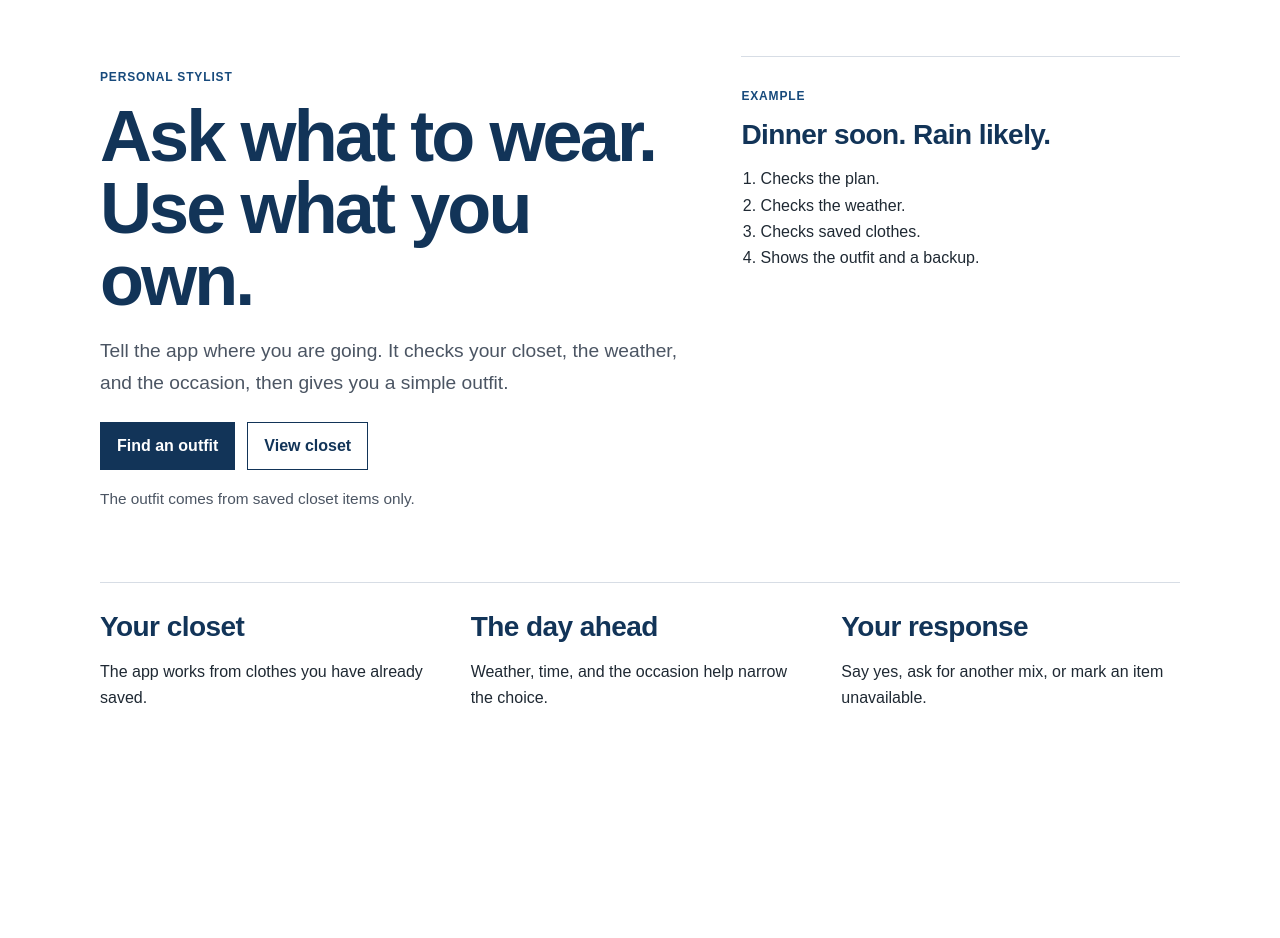
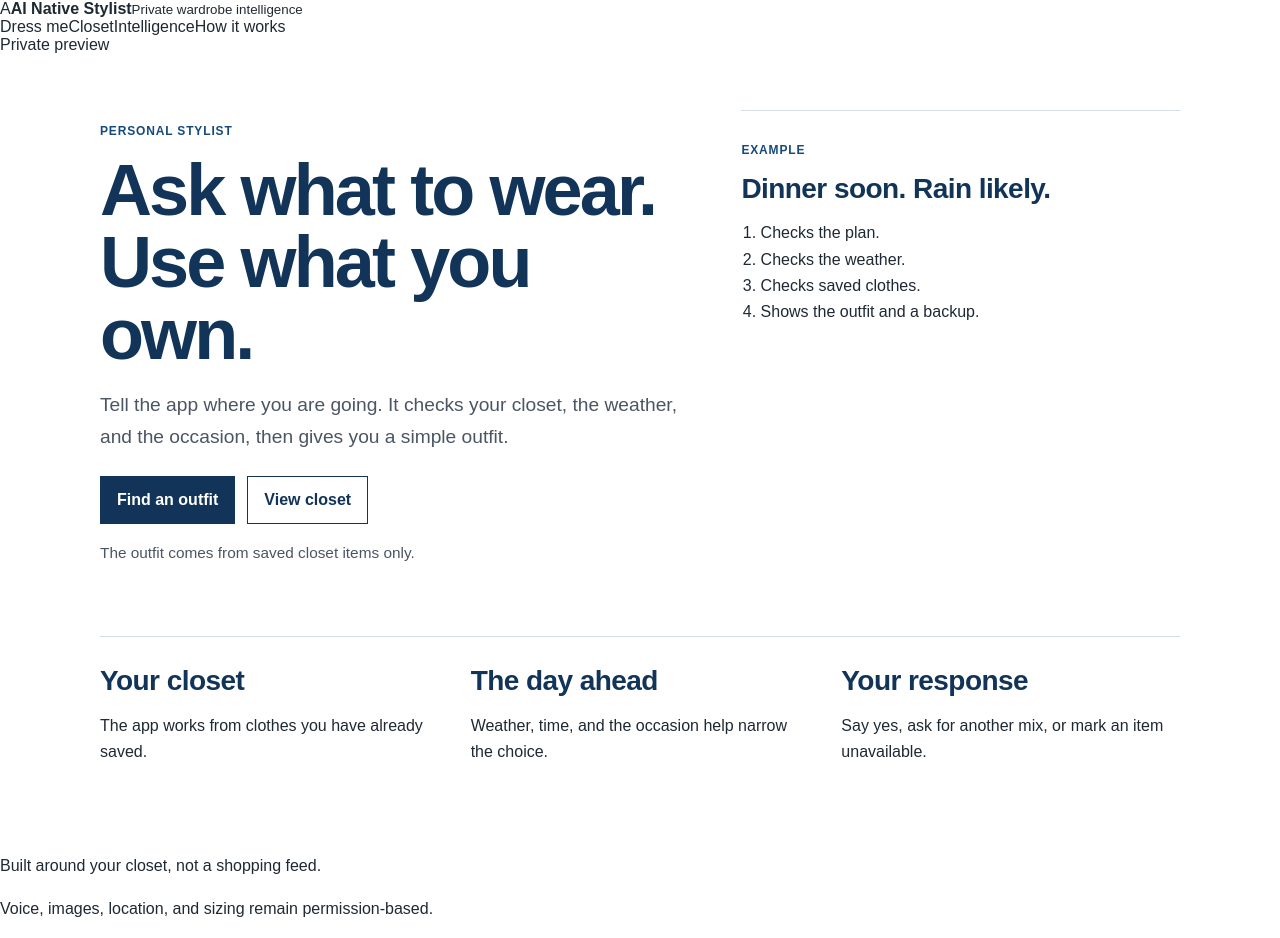
Before and after one commit to drolu-cmyk/ai-native-personal-stylist, a Next.js app in the folder apps/web/: page / in a window 1280 px wide. Before the commit the page ends 800 px from the top, so only its background shows below. Built offline with nearby package versions, Linux system fonts and the light colour scheme.

Commit message:
Redesign global app shell and navigation

```diff
--- a/apps/web/app/layout.tsx
+++ b/apps/web/app/layout.tsx
@@ -1,10 +1,50 @@
 import './styles.css';
+import type { Metadata } from 'next';
+import Link from 'next/link';
 import type { ReactNode } from 'react';
+
+export const metadata: Metadata = {
+  title: {
+    default: 'AI Native Stylist',
+    template: '%s | AI Native Stylist'
+  },
+  description: 'A private wardrobe assistant that recommends outfits from clothes you already own.'
+};
+
+const navigation = [
+  { href: '/voice', label: 'Dress me' },
+  { href: '/closet', label: 'Closet' },
+  { href: '/intelligence', label: 'Intelligence' },
+  { href: '/how-it-works', label: 'How it works' }
+];
 
 export default function RootLayout({ children }: { children: ReactNode }) {
   return (
     <html lang="en">
-      <body>{children}</body>
+      <body>
+        <div className="app-frame">
+          <header className="site-header">
+            <Link className="brand" href="/" aria-label="AI Native Stylist home">
+              <span className="brand-mark" aria-hidden="true">A</span>
+              <span>
+                <strong>AI Native Stylist</strong>
+                <small>Private wardrobe intelligence</small>
+              </span>
+            </Link>
+            <nav className="site-nav" aria-label="Primary navigation">
+              {navigation.map((item) => (
+                <Link href={item.href} key={item.href}>{item.label}</Link>
+              ))}
+            </nav>
+            <span className="beta-pill">Private preview</span>
+          </header>
+          {children}
+          <footer className="site-footer">
+            <p>Built around your closet, not a shopping feed.</p>
+            <p>Voice, images, location, and sizing remain permission-based.</p>
+          </footer>
+        </div>
+      </body>
     </html>
   );
 }
```
